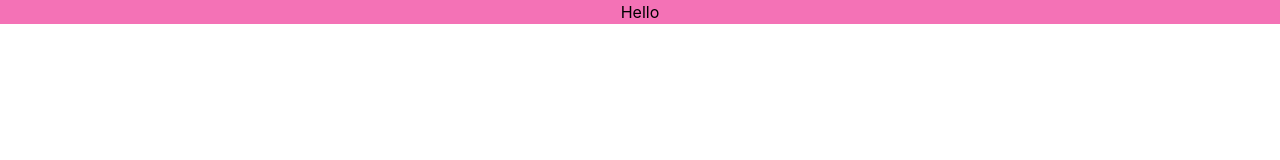
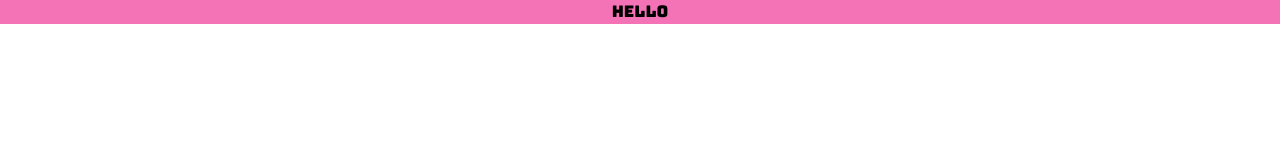
Before and after one commit to Lakshit-Chiranjiv/D-Blog-Dapp, a React (Vite) app in the folder client/: page / in a window 1280 px wide. Shown: the top 160 px of the page. Built offline with nearby package versions, Linux system fonts and the light colour scheme.

Commit message:
updated the font to bungee

```diff
--- a/client/src/index.css
+++ b/client/src/index.css
@@ -1,12 +1,8 @@
-body {
-  margin: 0;
-  font-family: -apple-system, BlinkMacSystemFont, 'Segoe UI', 'Roboto', 'Oxygen',
-    'Ubuntu', 'Cantarell', 'Fira Sans', 'Droid Sans', 'Helvetica Neue',
-    sans-serif;
-  -webkit-font-smoothing: antialiased;
-  -moz-osx-font-smoothing: grayscale;
-}
-
+@import url('https://fonts.googleapis.com/css2?family=Bungee&display=swap');
 @tailwind base;
 @tailwind components;
 @tailwind utilities;
+
+body{
+  font-family: 'Bungee';
+}
```
